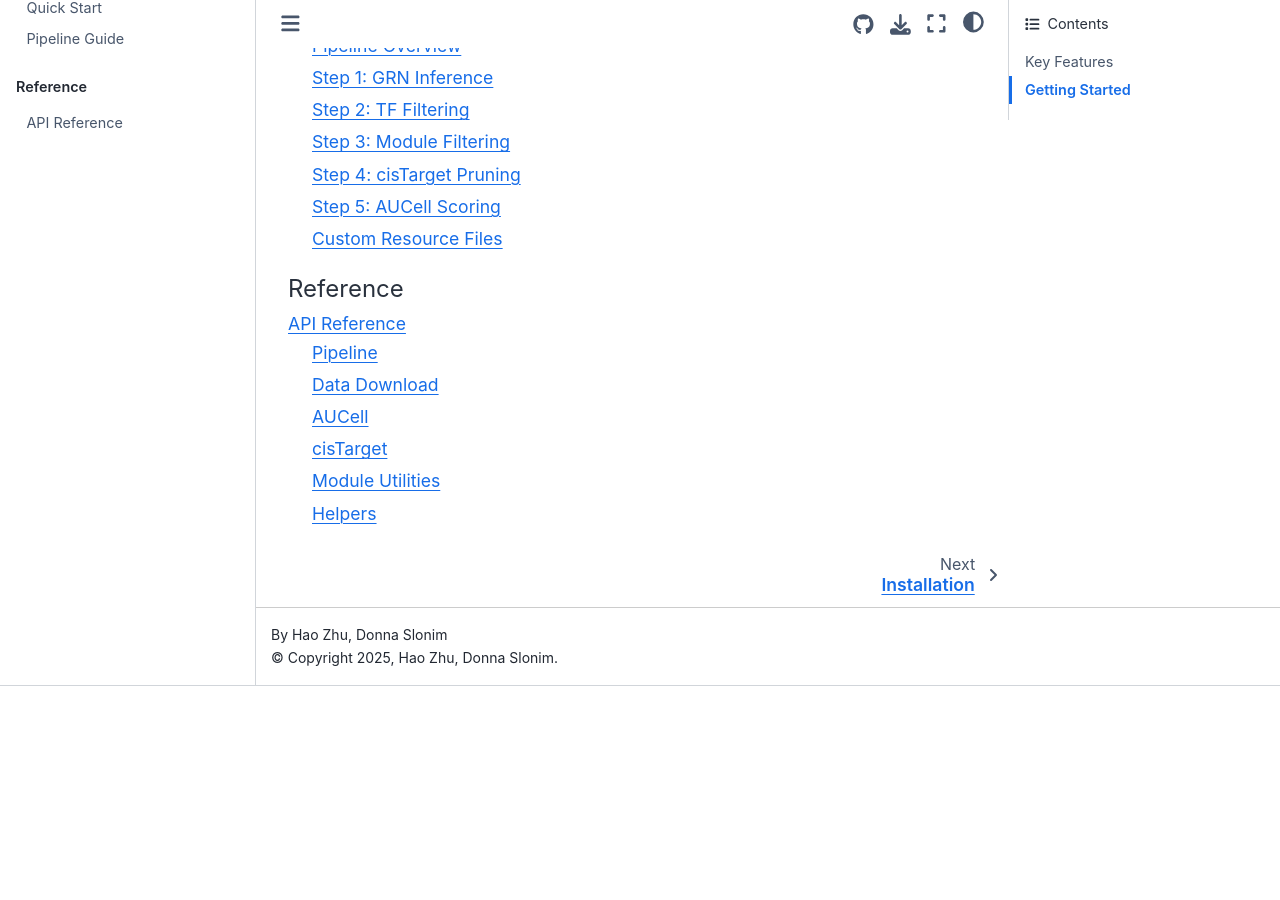
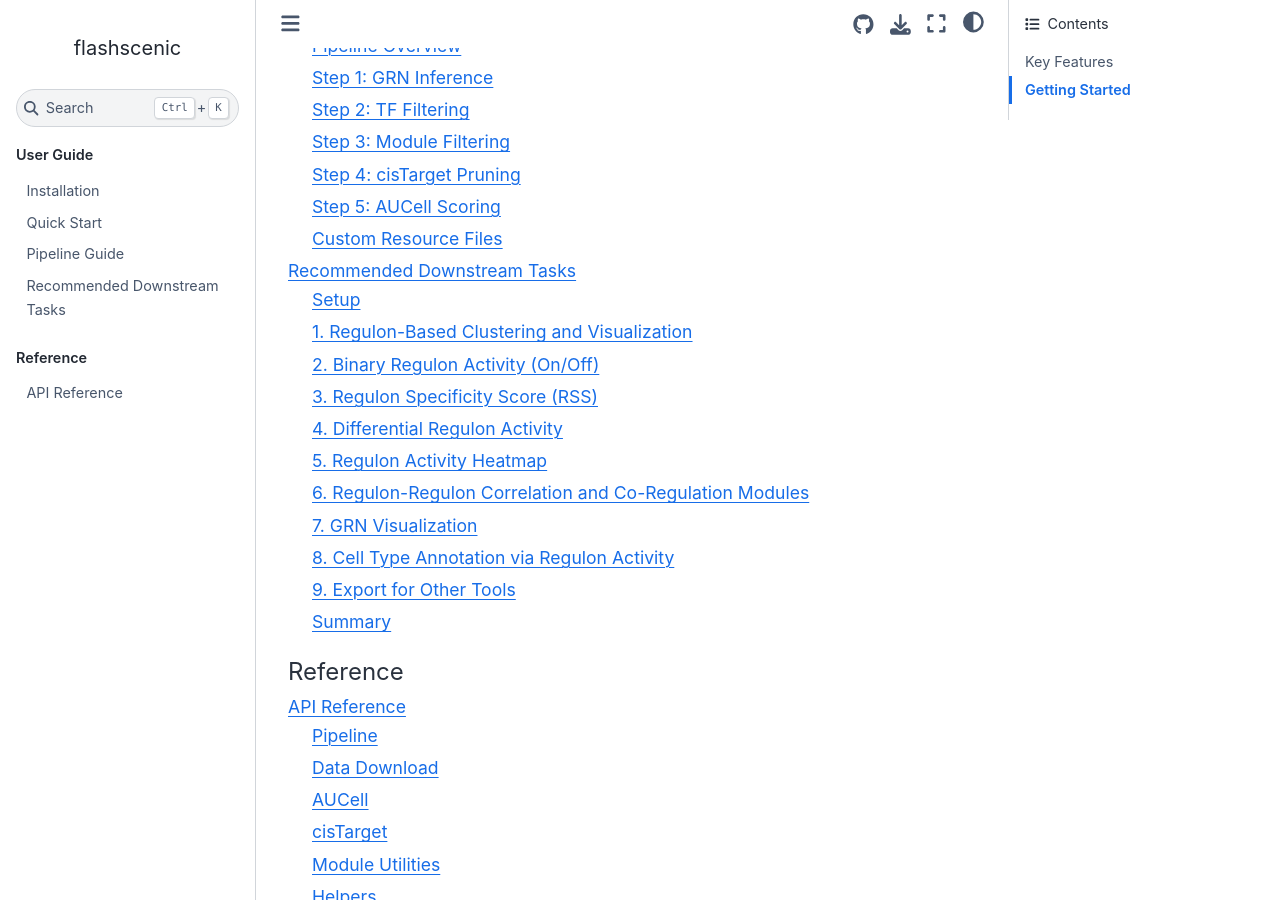
Before and after one commit to haozhu233/flashscenic, a Sphinx documentation site: the page built from docs/index.md, in a window 1280 px wide and 900 px high, scrolled down 1049 px. Built offline with Sphinx 7.4.7 and the Sphinx Book theme 1.1.4, drawn with Linux system fonts in a browser that asks for light colours; before the commit the page ends 1735 px from its top, so only the background shows below that; part of the change alters nothing that is shown.

Commit message:
Add recommended downstream tasks documentation
Adds a comprehensive guide (docs/downstream.md) covering 9 common
analyses to perform after running the flashscenic pipeline, including
regulon-based clustering, binary activity, regulon specificity scoring,
differential activity, heatmaps, co-regulation modules (CSI), GRN
visualization, cell type annotation, and export to loom/GMT formats.

Also links the new page from the docs index and quickstart guide.

https://claude.ai/code/session_01JkF76bnJ2jdi2k1LLj1ZWe

````diff
--- /dev/null
+++ b/docs/downstream.md
@@ -0,0 +1,294 @@
+# Recommended Downstream Tasks
+
+After running `run_flashscenic()`, you have a matrix of **regulon activity scores** (AUCell scores) for each cell. This matrix is a rich representation of regulatory state that enables many downstream analyses. This page walks through the most common and informative ones.
+
+## Setup
+
+All examples below assume you have already run the pipeline and have your results in an [AnnData](https://anndata.readthedocs.io/) object:
+
+```python
+import flashscenic as fs
+import scanpy as sc
+import numpy as np
+import pandas as pd
+
+# Run the pipeline
+result = fs.run_flashscenic(exp_matrix, gene_names, species='human')
+
+# Store AUCell scores in AnnData
+auc_scores = result['auc_scores']        # (n_cells, n_regulons)
+regulon_names = result['regulon_names']   # list of regulon labels
+
+adata.obsm['X_aucell'] = auc_scores
+
+# Also create a standalone AUCell AnnData for regulon-centric analyses
+auc_adata = sc.AnnData(
+    X=auc_scores,
+    obs=adata.obs.copy(),
+    var=pd.DataFrame(index=regulon_names),
+)
+```
+
+## 1. Regulon-Based Clustering and Visualization
+
+Clustering cells by their regulon activity—rather than gene expression—often reveals regulatory-state-based groupings that are more interpretable than expression-based clusters.
+
+```python
+# Compute neighbors and cluster on AUCell space
+sc.pp.neighbors(adata, use_rep='X_aucell', n_neighbors=15)
+sc.tl.leiden(adata, key_added='regulon_clusters')
+sc.tl.umap(adata)
+
+# Visualize
+sc.pl.umap(adata, color='regulon_clusters')
+```
+
+You can compare these clusters with your expression-based clusters or known cell type annotations to see how regulatory state maps onto cell identity.
+
+## 2. Binary Regulon Activity (On/Off)
+
+Binarizing AUCell scores into "on" or "off" states per cell simplifies interpretation and is useful for heatmaps and specificity analyses. A common approach is to fit a bimodal distribution to each regulon's AUCell scores and set a threshold at the valley between modes.
+
+```python
+from scipy.stats import gaussian_kde
+
+def binarize_aucell(scores, num_points=200):
+    """Binarize AUCell scores per regulon using KDE-based thresholding."""
+    binary = np.zeros_like(scores, dtype=int)
+    for i in range(scores.shape[1]):
+        col = scores[:, i]
+        if col.std() == 0:
+            continue
+        kde = gaussian_kde(col)
+        x = np.linspace(col.min(), col.max(), num_points)
+        density = kde(x)
+        # Find the first local minimum as the threshold
+        for j in range(1, len(density) - 1):
+            if density[j] < density[j - 1] and density[j] < density[j + 1]:
+                binary[:, i] = (col > x[j]).astype(int)
+                break
+        else:
+            # Fallback: use the median
+            binary[:, i] = (col > np.median(col)).astype(int)
+    return binary
+
+binary_activity = binarize_aucell(auc_scores)
+adata.obsm['X_aucell_binary'] = binary_activity
+```
+
+## 3. Regulon Specificity Score (RSS)
+
+The Regulon Specificity Score measures how specific each regulon's activity is to a given cell type. Higher RSS means the regulon is more exclusively active in that cell type, making it useful for identifying master regulators.
+
+```python
+from scipy.stats import entropy
+
+def regulon_specificity_score(auc_scores, cell_labels):
+    """Compute RSS (Jensen-Shannon divergence based) for each regulon-cell type pair."""
+    unique_labels = np.unique(cell_labels)
+    n_regulons = auc_scores.shape[1]
+    rss = np.zeros((len(unique_labels), n_regulons))
+
+    for i, label in enumerate(unique_labels):
+        mask = cell_labels == label
+        # Cell type indicator distribution (uniform over cells of this type)
+        cell_type_dist = mask.astype(float)
+        cell_type_dist /= cell_type_dist.sum()
+
+        for j in range(n_regulons):
+            # Regulon activity distribution across cells
+            regulon_dist = auc_scores[:, j].copy()
+            regulon_dist = np.maximum(regulon_dist, 0)
+            total = regulon_dist.sum()
+            if total == 0:
+                continue
+            regulon_dist /= total
+
+            # Jensen-Shannon divergence
+            m = 0.5 * (cell_type_dist + regulon_dist)
+            jsd = 0.5 * entropy(cell_type_dist, m) + 0.5 * entropy(regulon_dist, m)
+            rss[i, j] = 1.0 - np.sqrt(jsd)
+
+    return pd.DataFrame(rss, index=unique_labels, columns=regulon_names)
+
+rss_df = regulon_specificity_score(auc_scores, adata.obs['cell_type'].values)
+
+# Top 5 most specific regulons per cell type
+for ct in rss_df.index:
+    top = rss_df.loc[ct].nlargest(5)
+    print(f"{ct}: {', '.join(top.index.tolist())}")
+```
+
+## 4. Differential Regulon Activity
+
+Compare regulon activity between conditions (e.g., disease vs. control, treated vs. untreated) using standard differential testing on the AUCell score matrix.
+
+```python
+# Using scanpy's rank_genes_groups on the AUCell AnnData
+sc.tl.rank_genes_groups(auc_adata, groupby='condition', method='wilcoxon')
+sc.pl.rank_genes_groups(auc_adata, n_genes=10)
+
+# Extract results as a DataFrame
+diff_results = sc.get.rank_genes_groups_df(auc_adata, group='disease')
+significant = diff_results[diff_results['pvals_adj'] < 0.05]
+print(f"{len(significant)} differentially active regulons")
+```
+
+You can also perform this per cell type to find condition-specific regulatory changes within each population.
+
+## 5. Regulon Activity Heatmap
+
+Heatmaps of regulon activity across cell types give a quick overview of the regulatory landscape.
+
+```python
+# Mean AUCell score per cell type
+mean_activity = auc_adata.to_df().groupby(adata.obs['cell_type'].values).mean()
+
+# Plot heatmap of top variable regulons
+variance = mean_activity.var(axis=0)
+top_regulons = variance.nlargest(30).index.tolist()
+
+import matplotlib.pyplot as plt
+import seaborn as sns
+
+fig, ax = plt.subplots(figsize=(12, 8))
+sns.heatmap(
+    mean_activity[top_regulons].T,
+    cmap='viridis',
+    xticklabels=True,
+    yticklabels=True,
+    ax=ax,
+)
+ax.set_title('Regulon Activity by Cell Type')
+plt.tight_layout()
+plt.savefig('regulon_heatmap.png', dpi=150)
+```
+
+## 6. Regulon-Regulon Correlation and Co-Regulation Modules
+
+Identifying groups of co-active regulons can reveal regulatory programs that work together.
+
+```python
+# Correlation matrix of regulon activity across cells
+corr = np.corrcoef(auc_scores.T)
+corr_df = pd.DataFrame(corr, index=regulon_names, columns=regulon_names)
+
+# Connection Specificity Index (CSI)
+# CSI normalizes correlations by how specific they are
+def connection_specificity_index(corr_matrix):
+    """Compute CSI from a correlation matrix."""
+    n = corr_matrix.shape[0]
+    csi = np.zeros_like(corr_matrix)
+    for i in range(n):
+        for j in range(n):
+            if i == j:
+                csi[i, j] = 1.0
+                continue
+            rho = corr_matrix[i, j]
+            # Fraction of regulons with lower correlation to both i and j
+            rank_i = (corr_matrix[i, :] < rho).sum() / n
+            rank_j = (corr_matrix[j, :] < rho).sum() / n
+            csi[i, j] = rank_i * rank_j
+    return csi
+
+csi = connection_specificity_index(corr)
+csi_df = pd.DataFrame(csi, index=regulon_names, columns=regulon_names)
+
+# Cluster the CSI matrix to find co-regulation modules
+sns.clustermap(csi_df, cmap='RdBu_r', vmin=0, vmax=1, figsize=(10, 10))
+plt.savefig('regulon_csi_clustermap.png', dpi=150)
+```
+
+## 7. GRN Visualization
+
+Visualize the inferred gene regulatory network to explore TF-target relationships.
+
+```python
+import networkx as nx
+
+regulons = result['regulons']
+
+# Build a network from regulon data
+G = nx.DiGraph()
+for reg in regulons:
+    tf = reg['tf']
+    for gene in reg['genes'][:10]:  # top 10 targets for readability
+        G.add_edge(tf, gene)
+
+# Draw
+pos = nx.spring_layout(G, k=2, seed=42)
+tf_nodes = [reg['tf'] for reg in regulons]
+target_nodes = [n for n in G.nodes if n not in tf_nodes]
+
+fig, ax = plt.subplots(figsize=(14, 10))
+nx.draw_networkx_nodes(G, pos, nodelist=tf_nodes, node_color='tomato',
+                       node_size=300, ax=ax, label='TFs')
+nx.draw_networkx_nodes(G, pos, nodelist=target_nodes, node_color='lightblue',
+                       node_size=100, ax=ax, label='Targets')
+nx.draw_networkx_edges(G, pos, alpha=0.3, ax=ax)
+nx.draw_networkx_labels(G, pos, font_size=6, ax=ax)
+ax.legend(scatterpoints=1)
+ax.set_title('Gene Regulatory Network')
+plt.tight_layout()
+plt.savefig('grn_network.png', dpi=150)
+```
+
+## 8. Cell Type Annotation via Regulon Activity
+
+Known master regulators can be used to annotate or validate cell types. For example, PAX6 regulon activity should be high in certain neural progenitors.
+
+```python
+# Check activity of known marker regulons across clusters
+marker_regulons = ['PAX6(+)', 'SOX2(+)', 'GATA1(+)', 'SPI1(+)']  # adjust to your data
+available = [r for r in marker_regulons if r in regulon_names]
+
+for reg in available:
+    idx = regulon_names.index(reg)
+    adata.obs[reg] = auc_scores[:, idx]
+
+sc.pl.umap(adata, color=available, ncols=2)
+```
+
+## 9. Export for Other Tools
+
+### Export to loom format (for SCope or SCENIC+)
+
+```python
+import loompy
+
+# Create a loom file with regulon data
+row_attrs = {'Gene': gene_names}
+col_attrs = {
+    'CellID': adata.obs_names.tolist(),
+    'cell_type': adata.obs['cell_type'].values.astype(str),
+}
+
+# Add regulon AUCell scores as column attributes
+for i, name in enumerate(regulon_names):
+    col_attrs[f'RegulonsAUC_{name}'] = auc_scores[:, i]
+
+loompy.create('flashscenic_output.loom', exp_matrix.T, row_attrs, col_attrs)
+```
+
+### Export regulons to GMT format (for GSEA or Enrichr)
+
+```python
+with open('regulons.gmt', 'w') as f:
+    for reg in result['regulons']:
+        genes = '\t'.join(reg['genes'])
+        f.write(f"{reg['tf']}\tflashscenic_regulon\t{genes}\n")
+```
+
+## Summary
+
+| Task | Purpose | Key Output |
+|------|---------|------------|
+| Regulon-based clustering | Group cells by regulatory state | Cluster labels, UMAP |
+| Binary activity | Simplify on/off interpretation | Binary matrix |
+| Regulon specificity (RSS) | Find cell-type-specific regulons | RSS score table |
+| Differential activity | Compare conditions | Ranked regulon list |
+| Activity heatmap | Overview of regulatory landscape | Heatmap figure |
+| Regulon correlation / CSI | Find co-regulation programs | CSI matrix, modules |
+| GRN visualization | Explore TF-target structure | Network plot |
+| Cell type annotation | Validate/annotate clusters | Marker overlays |
+| Export (loom, GMT) | Interoperate with other tools | Portable files |
--- a/docs/index.md
+++ b/docs/index.md
@@ -28,6 +28,7 @@ auc_scores = result['auc_scores']  # (n_cells, n_regulons)
 installation
 quickstart
 pipeline
+downstream
 ```
 
 ```{toctree}
--- a/docs/quickstart.md
+++ b/docs/quickstart.md
@@ -55,6 +55,8 @@ sc.tl.umap(adata)
 sc.pl.umap(adata, color='cell_type')
 ```
 
+For a comprehensive guide to downstream analyses—including binary regulon activity, regulon specificity scoring, differential regulon activity, co-regulation modules, GRN visualization, and export to other tools—see the [Recommended Downstream Tasks](downstream.md) page.
+
 ## Pre-Downloading Data
 
 To download resource files ahead of time (useful for cluster environments without internet):
````
